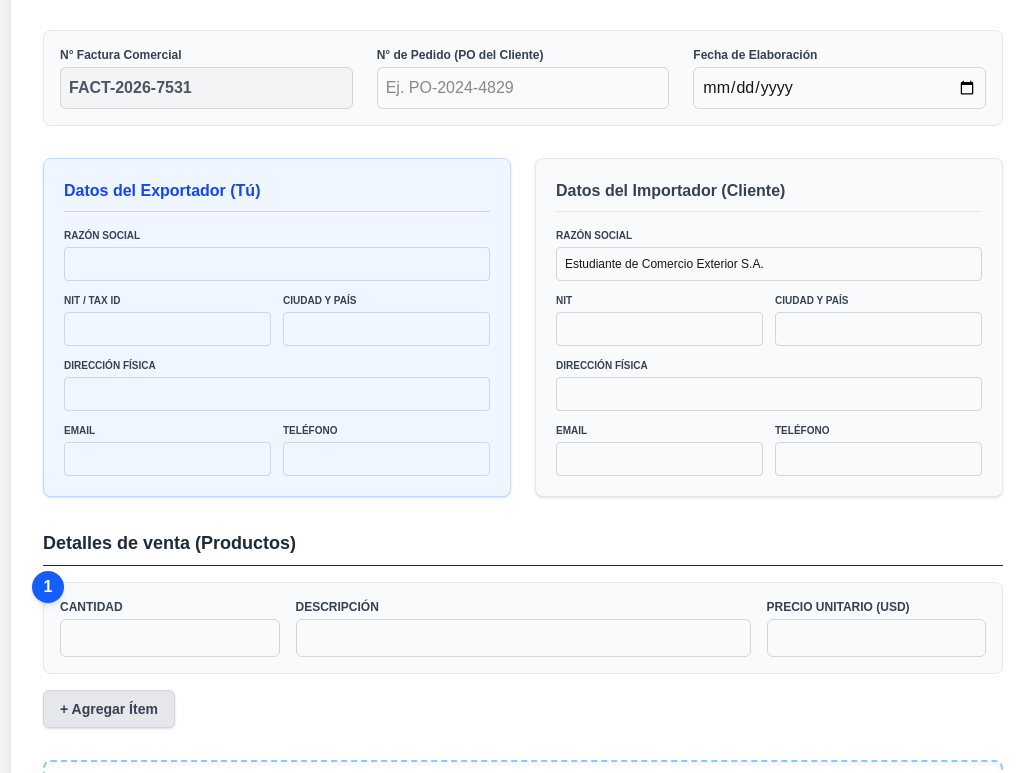
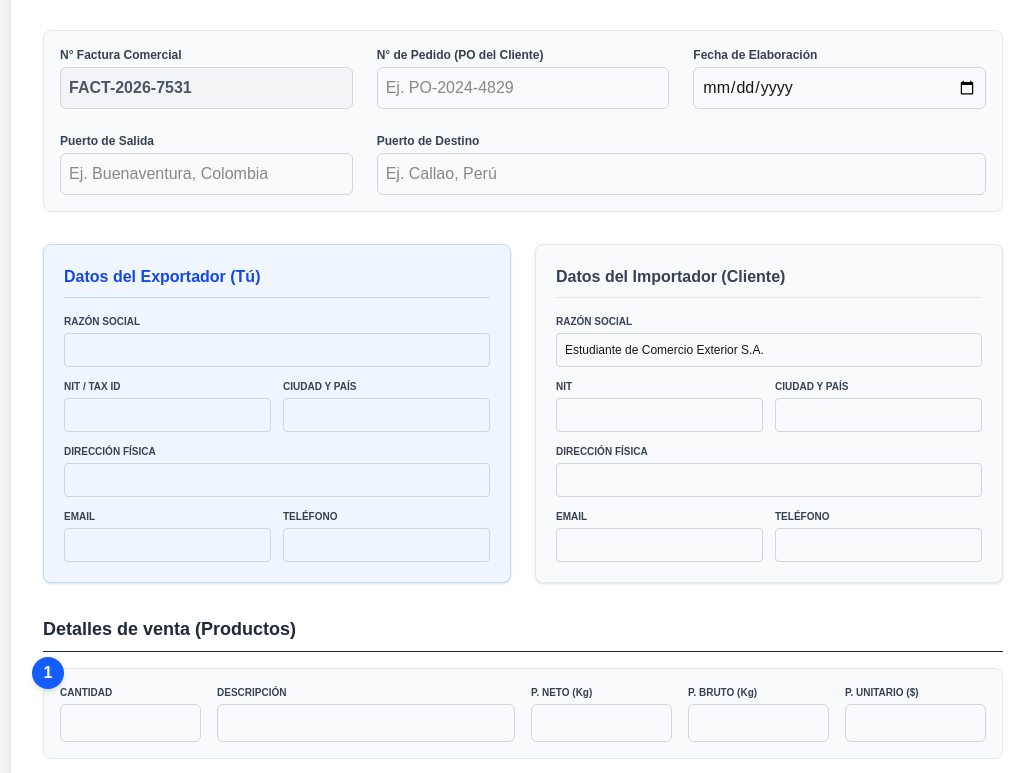
Before and after one commit to enginering-hash/simulador-aduanero, a Next.js app: page /factura in a window 1280 px wide. Shown: the part 464-1237 px from the top of the page, without its empty margins (117-1151 px from the left). Built offline with nearby package versions, Linux system fonts and the light colour scheme.

Commit message:
Agregados Nuevas funciones

```diff
--- a/app/factura/page.tsx
+++ b/app/factura/page.tsx
@@ -17,6 +17,10 @@ export default function FacturaComercial() {
   const [numeroPedido, setNumeroPedido] = useState("");
   const [fechaElaboracion, setFechaElaboracion] = useState("");
 
+  // --- PUERTOS ---
+  const [puertoSalida, setPuertoSalida] = useState("");
+  const [puertoDestino, setPuertoDestino] = useState("");
+
   // --- DATOS DE IDENTIFICACIÓN: EXPORTADOR (TÚ) ---
   const [expRazonSocial, setExpRazonSocial] = useState("");
   const [expEmail, setExpEmail] = useState("");
@@ -35,7 +39,7 @@ export default function FacturaComercial() {
 
   // --- DETALLE DE PRODUCTOS ---
   const [productos, setProductos] = useState([
-    { cantidad: "", descripcion: "", precioUnitario: "" }
+    { cantidad: "", descripcion: "", precioUnitario: "", pesoNeto: "", pesoBruto: "" }
   ]);
 
   // --- CONDICIONES Y PAGO ---
@@ -54,7 +58,7 @@ export default function FacturaComercial() {
 
   // CARGAR LOS DATOS AL ABRIR LA PÁGINA
   useEffect(() => {
-    const borradorGuardado = sessionStorage.getItem("borrador_factura_comercial_v3");
+    const borradorGuardado = sessionStorage.getItem("borrador_factura_comercial_v4");
     let factActual = "";
 
     if (borradorGuardado) {
@@ -65,6 +69,8 @@ export default function FacturaComercial() {
 
       setNumeroPedido(datos.numeroPedido || "");
       setFechaElaboracion(datos.fechaElaboracion || "");
+      setPuertoSalida(datos.puertoSalida || "");
+      setPuertoDestino(datos.puertoDestino || "");
 
       setExpRazonSocial(datos.expRazonSocial || "");
       setExpEmail(datos.expEmail || "");
@@ -106,14 +112,14 @@ export default function FacturaComercial() {
   useEffect(() => {
     if (numeroFactura) {
       const borradorActual = {
-        numeroFactura, logoBase64, numeroPedido, fechaElaboracion,
+        numeroFactura, logoBase64, numeroPedido, fechaElaboracion, puertoSalida, puertoDestino,
         expRazonSocial, expEmail, expTelefono, expNit, expDireccion, expCiudadPais,
         impRazonSocial, impEmail, impTelefono, impNit, impDireccion, impCiudadPais,
         productos, condicionesPago, incoterm, ciudadIncoterm,
         fleteNacionalOrigen, gastosExportacion, fleteInternacional, seguro,
         movimientoContenedor, fleteNacionalDestino, gastosImportacion
       };
-      sessionStorage.setItem("borrador_factura_comercial_v3", JSON.stringify(borradorActual));
+      sessionStorage.setItem("borrador_factura_comercial_v4", JSON.stringify(borradorActual));
     }
   });
 
@@ -129,7 +135,7 @@ export default function FacturaComercial() {
   };
 
   const agregarProducto = () => {
-    setProductos([...productos, { cantidad: "", descripcion: "", precioUnitario: "" }]);
+    setProductos([...productos, { cantidad: "", descripcion: "", precioUnitario: "", pesoNeto: "", pesoBruto: "" }]);
   };
 
   const actualizarProducto = (index: number, campo: string, valor: string) => {
@@ -169,19 +175,21 @@ export default function FacturaComercial() {
     doc.setTextColor(37, 99, 235); // Azul Factura Comercial
     doc.text("FACTURA COMERCIAL", 190, 22, { align: "right" });
 
-    // Aquí ubicamos el bloque de referencias a la derecha, debajo del título
+    // Referencias a la derecha
     doc.setFontSize(10);
     doc.setTextColor(50, 50, 50);
     doc.setFont("helvetica", "normal");
     doc.text(`N° Factura: ${numeroFactura}`, 190, 30, { align: "right" });
     doc.text(`N° de pedido (PO): ${numeroPedido}`, 190, 36, { align: "right" });
     doc.text(`Fecha elaboración: ${fechaElaboracion}`, 190, 42, { align: "right" });
+    doc.text(`Puerto de Salida: ${puertoSalida}`, 190, 48, { align: "right" });
+    doc.text(`Puerto de Destino: ${puertoDestino}`, 190, 54, { align: "right" });
 
     // --- LÍNEA DIVISORIA DINÁMICA ---
-    const lineY = Math.max(empresaY + 12, 50);
+    const lineY = Math.max(empresaY + 12, 60);
     doc.line(20, lineY, 190, lineY);
 
-    // --- BLOQUE DE COLUMNAS (CORREGIDO) ---
+    // --- BLOQUE DE COLUMNAS ---
     doc.setFont("helvetica", "bold");
     doc.text("Exportador:", 20, lineY + 7);
     doc.setFont("helvetica", "normal");
@@ -192,7 +200,7 @@ export default function FacturaComercial() {
     doc.text(`Email: ${expEmail}`, 20, lineY + 37);
     doc.text(`Tel: ${expTelefono}`, 20, lineY + 43);
 
-    // Importador hacia la derecha (CORREGIDO)
+    // Importador hacia la derecha
     doc.setFont("helvetica", "bold");
     doc.text("Importador:", 105, lineY + 7);
     doc.setFont("helvetica", "normal");
@@ -205,7 +213,7 @@ export default function FacturaComercial() {
 
     // --- TABLA DE PRODUCTOS ---
     const startTablaY = lineY + 52;
-    const columnas = ["CANT.", "DESCRIPCIÓN", "PRECIO UNITARIO", "IMPORTE"];
+    const columnas = ["CANT.", "DESCRIPCIÓN", "P. NETO", "P. BRUTO", "PRECIO UNIT.", "IMPORTE"];
     let subtotalProductos = 0;
 
     const filas = productos.map((prod) => {
@@ -214,6 +222,8 @@ export default function FacturaComercial() {
       return [
         prod.cantidad,
         prod.descripcion,
+        `${prod.pesoNeto || '0'} Kg`,
+        `${prod.pesoBruto || '0'} Kg`,
         `$${Number(prod.precioUnitario).toFixed(2)}`,
         `$${importe.toFixed(2)}`
       ];
@@ -225,8 +235,14 @@ export default function FacturaComercial() {
       body: filas,
       theme: 'grid',
       headStyles: { fillColor: [37, 99, 235], textColor: 255 }, // Azul Factura Comercial
-      styles: { fontSize: 9, cellPadding: 3 },
-      columnStyles: { 0: { halign: 'center' }, 2: { halign: 'right' }, 3: { halign: 'right' } }
+      styles: { fontSize: 8, cellPadding: 2 },
+      columnStyles: {
+        0: { halign: 'center' },
+        2: { halign: 'center' },
+        3: { halign: 'center' },
+        4: { halign: 'right' },
+        5: { halign: 'right' }
+      }
     });
 
     // --- DESGLOSE DE TOTALES Y COSTOS INCOTERM ---
@@ -256,7 +272,7 @@ export default function FacturaComercial() {
       }
     };
 
-    // Cascada de Incoterms actualizada
+    // Cascada de Incoterms
     if (incoterm !== "EXW") {
       agregarFilaCosto("Flete Nac. Origen:", fleteNacionalOrigen);
       agregarFilaCosto("Gastos de Exportación:", gastosExportacion);
@@ -376,6 +392,16 @@ export default function FacturaComercial() {
               <label className="block text-xs font-bold text-gray-700 mb-1">Fecha de Elaboración</label>
               <input type="date" className="w-full border border-gray-300 rounded-md p-2 focus:ring-2 focus:ring-blue-500 outline-none" value={fechaElaboracion} onChange={(e) => setFechaElaboracion(e.target.value)} required />
             </div>
+
+            {/* NUEVOS CAMPOS: Puertos */}
+            <div className="md:col-span-1">
+              <label className="block text-xs font-bold text-gray-700 mb-1">Puerto de Salida</label>
+              <input type="text" className="w-full border border-gray-300 rounded-md p-2 focus:ring-2 focus:ring-blue-500 outline-none" placeholder="Ej. Buenaventura, Colombia" value={puertoSalida} onChange={(e) => setPuertoSalida(e.target.value)} required />
+            </div>
+            <div className="md:col-span-2">
+              <label className="block text-xs font-bold text-gray-700 mb-1">Puerto de Destino</label>
+              <input type="text" className="w-full border border-gray-300 rounded-md p-2 focus:ring-2 focus:ring-blue-500 outline-none" placeholder="Ej. Callao, Perú" value={puertoDestino} onChange={(e) => setPuertoDestino(e.target.value)} required />
+            </div>
           </div>
 
           <div className="grid grid-cols-1 md:grid-cols-2 gap-6">
@@ -443,7 +469,7 @@ export default function FacturaComercial() {
           <div>
             <h3 className="text-lg font-bold text-gray-800 mb-4 border-b pb-2">Detalles de venta (Productos)</h3>
             {productos.map((producto, index) => (
-              <div key={index} className="grid grid-cols-1 md:grid-cols-4 gap-4 mb-3 items-end relative bg-gray-50 p-4 rounded-lg border border-gray-200">
+              <div key={index} className="grid grid-cols-1 md:grid-cols-12 gap-4 mb-3 items-end relative bg-gray-50 p-4 rounded-lg border border-gray-200">
                 <span className="absolute -top-3 -left-3 bg-blue-600 text-white w-8 h-8 flex items-center justify-center rounded-full font-bold shadow-md z-10">
                   {index + 1}
                 </span>
@@ -459,16 +485,27 @@ export default function FacturaComercial() {
                   </button>
                 )}
 
-                <div className="md:col-span-1">
-                  <label className="block text-xs font-bold text-gray-700 mb-1">CANTIDAD</label>
+                <div className="md:col-span-2">
+                  <label className="block text-[10px] font-bold text-gray-700 mb-1">CANTIDAD</label>
                   <input type="number" className="w-full border border-gray-300 rounded-md p-2 text-sm focus:ring-2 focus:ring-blue-500" value={producto.cantidad} onChange={(e) => actualizarProducto(index, 'cantidad', e.target.value)} required />
                 </div>
-                <div className="md:col-span-2">
-                  <label className="block text-xs font-bold text-gray-700 mb-1">DESCRIPCIÓN</label>
+                <div className="md:col-span-4">
+                  <label className="block text-[10px] font-bold text-gray-700 mb-1">DESCRIPCIÓN</label>
                   <input type="text" className="w-full border border-gray-300 rounded-md p-2 text-sm focus:ring-2 focus:ring-blue-500" value={producto.descripcion} onChange={(e) => actualizarProducto(index, 'descripcion', e.target.value)} required />
                 </div>
-                <div className="md:col-span-1">
-                  <label className="block text-xs font-bold text-gray-700 mb-1">PRECIO UNITARIO (USD)</label>
+
+                {/* NUEVOS CAMPOS DE PESOS EN PRODUCTOS */}
+                <div className="md:col-span-2">
+                  <label className="block text-[10px] font-bold text-gray-700 mb-1">P. NETO (Kg)</label>
+                  <input type="number" className="w-full border border-gray-300 rounded-md p-2 text-sm focus:ring-2 focus:ring-blue-500" value={producto.pesoNeto} onChange={(e) => actualizarProducto(index, 'pesoNeto', e.target.value)} required />
+                </div>
+                <div className="md:col-span-2">
+                  <label className="block text-[10px] font-bold text-gray-700 mb-1">P. BRUTO (Kg)</label>
+                  <input type="number" className="w-full border border-gray-300 rounded-md p-2 text-sm focus:ring-2 focus:ring-blue-500" value={producto.pesoBruto} onChange={(e) => actualizarProducto(index, 'pesoBruto', e.target.value)} required />
+                </div>
+
+                <div className="md:col-span-2">
+                  <label className="block text-[10px] font-bold text-gray-700 mb-1">P. UNITARIO ($)</label>
                   <input type="number" className="w-full border border-gray-300 rounded-md p-2 text-sm focus:ring-2 focus:ring-blue-500" value={producto.precioUnitario} onChange={(e) => actualizarProducto(index, 'precioUnitario', e.target.value)} required />
                 </div>
               </div>
```
